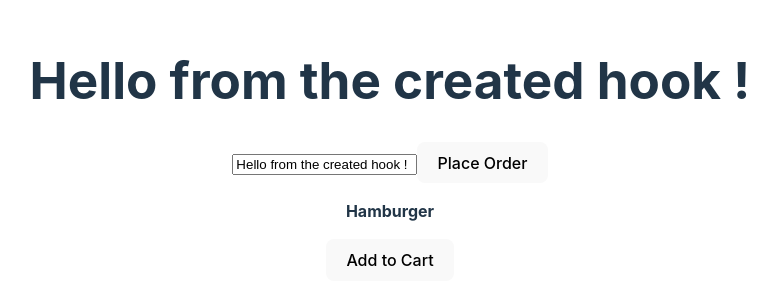
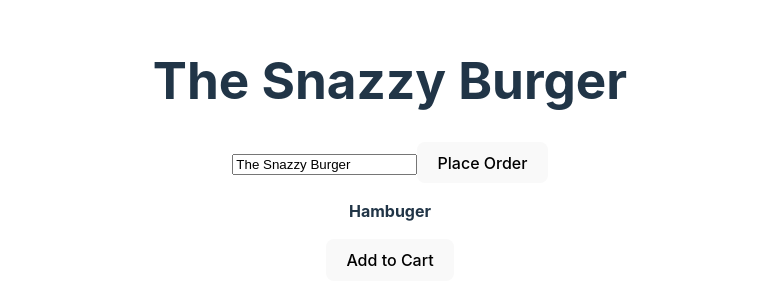
Before and after one commit to VirginieBouvarel/vue3-composition-api, a Vue app: page / in a window 1280 px wide. Shown: the part 251-556 px from the top of the page, without its empty margins (250-1027 px from the left). Built offline with nearby package versions, Linux system fonts and the light colour scheme.

Commit message:
ajout reactive

```diff
--- a/src/App.vue
+++ b/src/App.vue
@@ -2,30 +2,26 @@
   <h1>{{  name }}</h1>
   <input type="text" v-model="name">
   <button @click="placeOrder">Place Order</button>
-  <YummyMeal name="Hamburger" :price="5" @addToCart="addItemToCart"/>
+  <YummyMeal :name="meal.name" :price="meal.price" @addToCart="addItemToCart"/>
+
 </template>
 
 <script>
 import YummyMeal from './components/YummyMeal.vue';
-import { ref } from 'vue';
+import { ref, reactive } from 'vue';
 
 export default {
   components: { YummyMeal},
   setup() {
     const name = ref('The Snazzy Burger');
-    name.value = 'Hello from the setup function';
-    console.log("%c in setup --name.value :","color: yellow", name.value);
+
+    const meal = reactive({name: "Hambuger", price: 5});
 
     const placeOrder = () => alert("You're order has been placed!");
     const addItemToCart = (item) => alert(`One ${item} added to the cart!`);
 
-    return { name, placeOrder, addItemToCart };
+    return { name, meal, placeOrder, addItemToCart };
   },
-  created() {
-    this.name = 'Hello from the created hook !';
-    console.log("%c in created --name :","color: yellow", this.name);
-
-  }
 }
 </script>
 
--- a/src/components/YummyMeal.vue
+++ b/src/components/YummyMeal.vue
@@ -9,12 +9,8 @@
     name: String,
     price: Number,
   },
-  setup(props, { attrs, slots, emit }) {
-    console.log(props.name);
-    console.log(props.price);
-
+  setup(props, { emit }) {
     const addToCart = () => emit("addToCart", props.name);
-
     return { addToCart };
   }
 }
```
